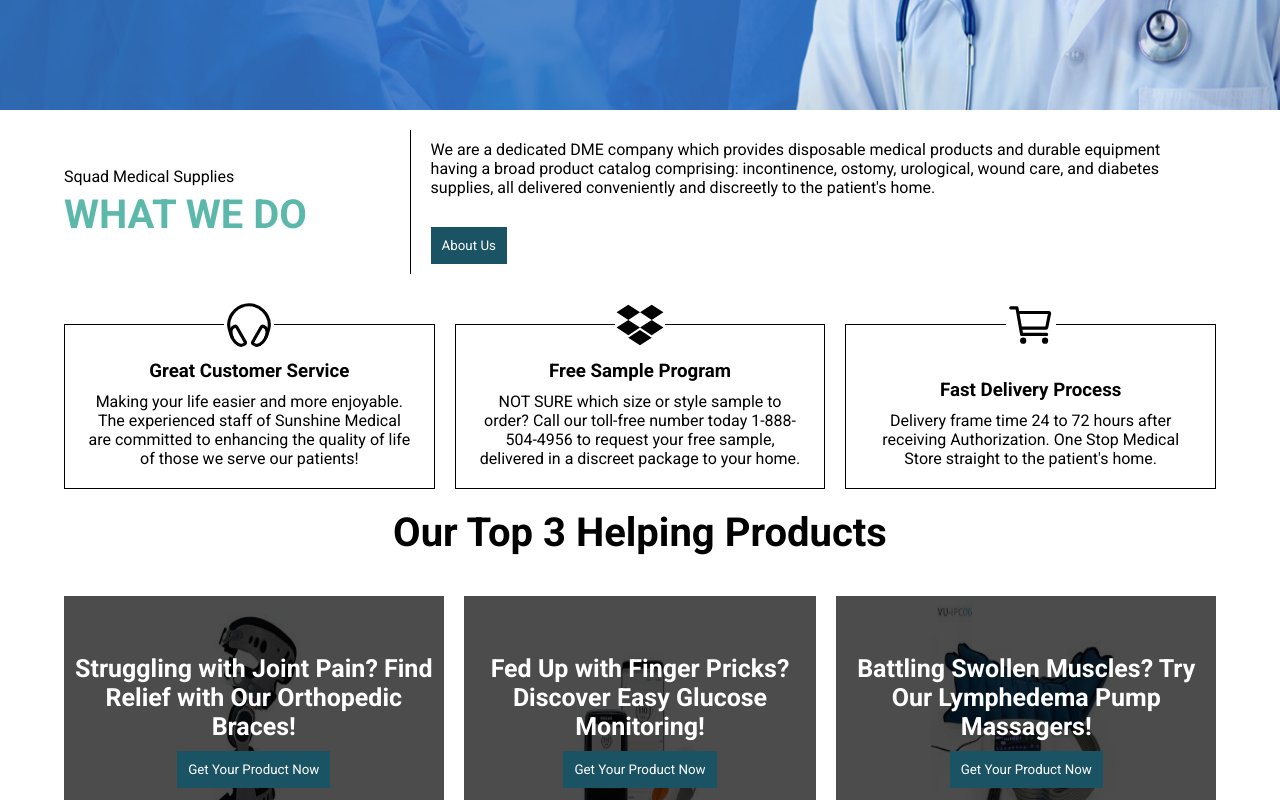
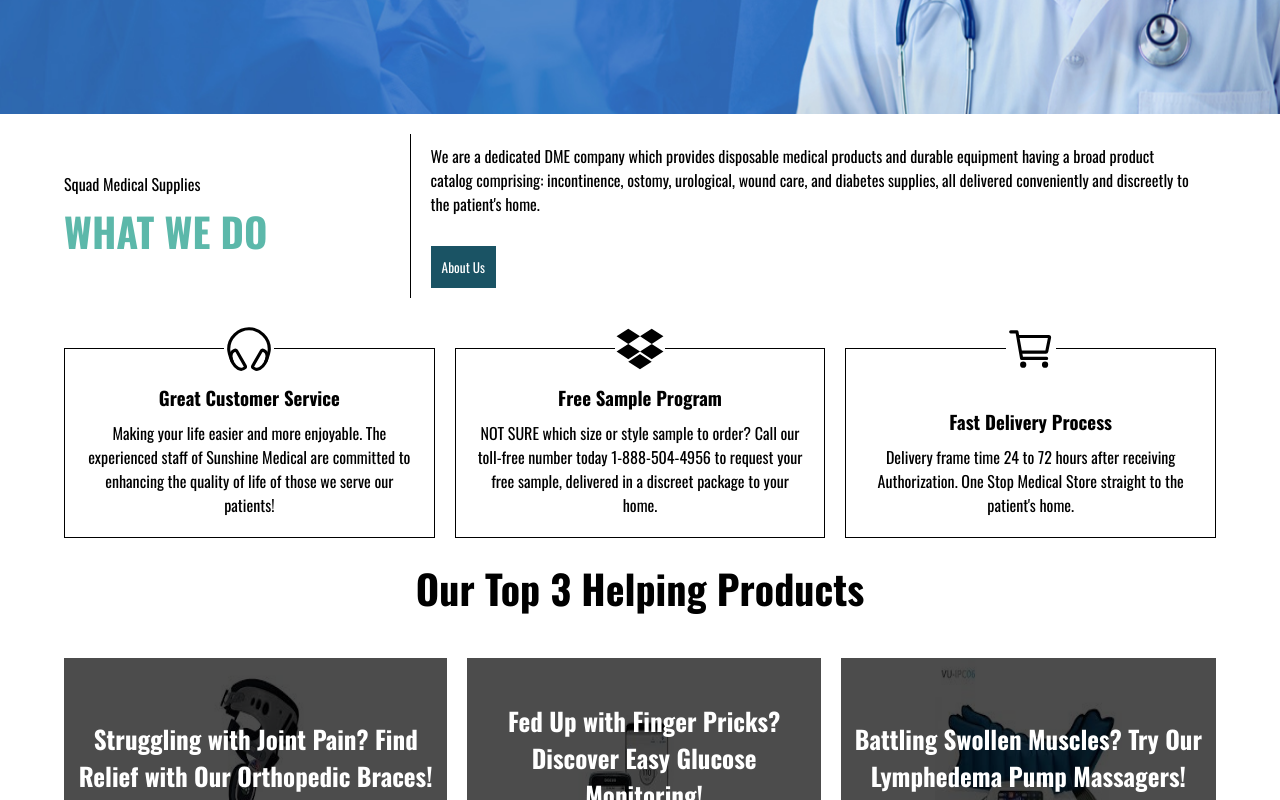
Before and after one commit to MKashanButt/squad-medical-supplies, a Next.js app: page / in a window 1280 px wide. Shown: the part 694-1494 px from the top of the page. Built offline with nearby package versions, Linux system fonts and the light colour scheme.

Commit message:
updated font cdn and global font

```diff
--- a/src/assets/css/global.css
+++ b/src/assets/css/global.css
@@ -1,4 +1,4 @@
-@import url('https://fonts.googleapis.com/css2?family=Roboto:ital,wght@0,100;0,300;0,400;0,500;0,700;0,900;1,100;1,300;1,400;1,500;1,700;1,900&display=swap');
+@import url('https://fonts.googleapis.com/css2?family=Montserrat:ital,wght@0,100..900;1,100..900&family=Oswald:wght@200..700&family=Roboto:ital,wght@0,100;0,300;0,400;0,500;0,700;0,900;1,100;1,300;1,400;1,500;1,700;1,900&display=swap');
 @import "./responsive.css";
 
 html {
@@ -15,7 +15,7 @@ html {
   padding: 0;
   box-sizing: border-box;
   list-style: none;
-  font-family: "Roboto", sans-serif;
+  font-family: "Oswald", sans-serif;
   color: inherit;
   text-decoration: none;
 }
```
